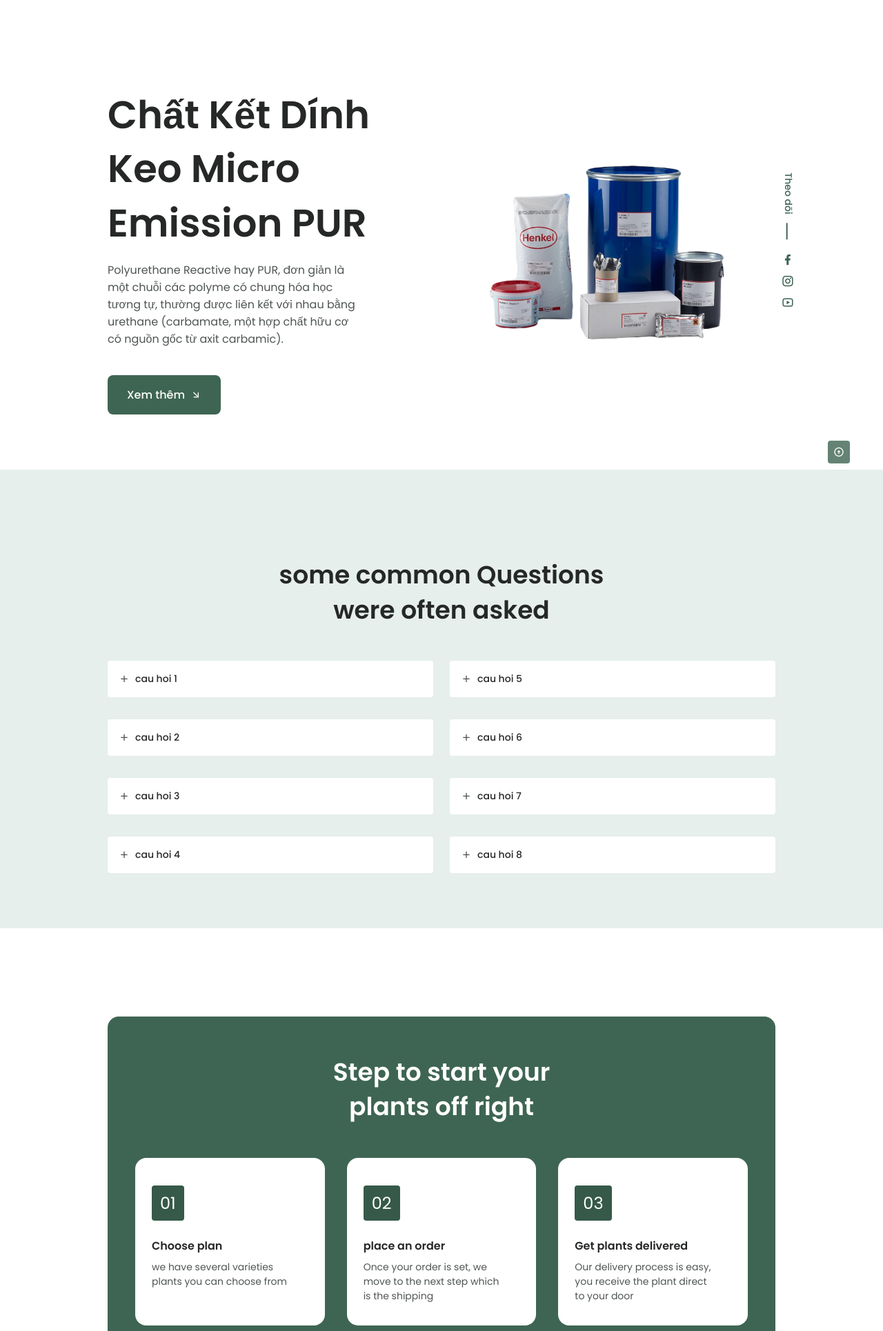
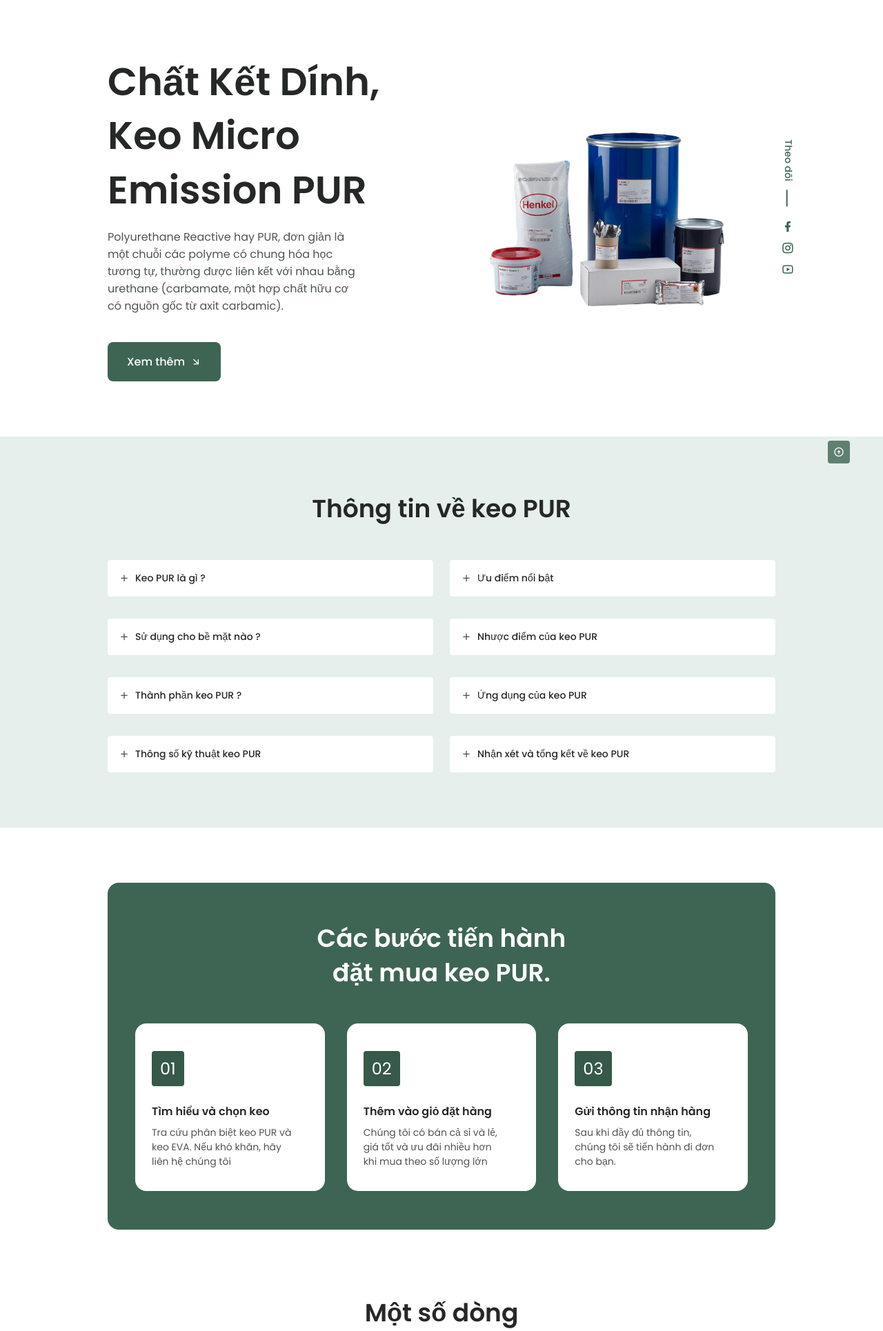
Before and after one commit to BlazikenSGU/keoPUR, a PHP site: page / in a window 1280 px wide. Shown: the part 80-2010 px from the top of the page at 69% size. Run offline with PHP 8.4, Linux system fonts and the light colour scheme; some libraries are stand-ins or nearby versions.

Commit message:
update 3

```diff
--- a/assets/css/style.css
+++ b/assets/css/style.css
@@ -949,7 +949,7 @@ body.dark-theme {
     }
 
     .section {
-        padding: 8rem 0 1rem;
+        padding: 5rem 0 1rem;
     }
 
     .section__title,
@@ -958,7 +958,7 @@ body.dark-theme {
     }
 
     .home {
-        padding: 13rem 0 5rem;
+        padding: 10rem 0 5rem;
     }
 
     .home__img {
--- /dev/null
+++ b/assets/js/back.js
@@ -0,0 +1,5 @@
+
+document.getElementById("url").addEventListener("click", function () {
+    // Sử dụng window.history để quay lại trang trước
+    window.history.back();
+});
--- a/assets/js/route.js
+++ /dev/null
@@ -1,5 +0,0 @@
-function navigateTo(page) {
-    history.pushState({}, null, page);
-
-    window.history.replaceState({}, null, page);
-}
--- a/index.html
+++ b/index.php
@@ -19,14 +19,14 @@
 
     <header class="header" id="header">
         <nav class="nav container">
-            <a href="index.html" class="nav__logo">
+            <a href="home" class="nav__logo">
                 <i class="ri-leaf-line nav__logo-icon"></i> Đông Bắc
             </a>
 
             <div class="nav__menu" id="nav-menu">
                 <ul class="nav__list">
                     <li class="nav__item">
-                        <a href="#home" class="nav__link active-link">Home</a>
+                        <a href="home" class="nav__link active-link">Home</a>
                     </li>
                     <li class="nav__item">
                         <a href="#about" class="nav__link">About</a>
@@ -68,7 +68,7 @@
 
                 <div class="home__data">
                     <h1 class="home__title">
-                        Chất Kết Dính Keo Micro Emission PUR
+                        Chất Kết Dính, Keo Micro Emission PUR
                     </h1>
                     <p class="home__description">
                         Polyurethane Reactive hay PUR, đơn giản là một chuỗi các polyme có chung hóa học tương tự,
@@ -101,9 +101,9 @@
             </div>
         </section>
 
-          <section class="questions section" id="about">
+        <section class="questions section" id="about">
             <h2 class="section__title-center question__title container">
-                some common Questions <br> were often asked
+                Thông tin về keo PUR
             </h2>
 
             <div class="questions__container container grid">
@@ -112,14 +112,14 @@
                         <header class="questions__header">
                             <i class="ri-add-line question__icon"></i>
                             <h3 class="questions__item-title">
-                                cau hoi 1
+                                Keo PUR là gì ?
                             </h3>
                         </header>
 
                         <div class="questions__content">
                             <p class="questions__description">
-                                Plants are easy way to add color energy and transform your space but which planet is for
-                                you. Choosing the right plant.
+                                Keo PUR (Polyurethane) là vật liệu tổng hợp cấu thành từ nhiều thành phần hữu cơ liên
+                                kết bằng urethane.
                             </p>
                         </div>
                     </div>
@@ -128,14 +128,14 @@
                         <header class="questions__header">
                             <i class="ri-add-line question__icon"></i>
                             <h3 class="questions__item-title">
-                                cau hoi 2
+                                Sử dụng cho bề mặt nào ?
                             </h3>
                         </header>
 
                         <div class="questions__content">
                             <p class="questions__description">
-                                Plants are easy way to add color energy and transform your space but which planet is for
-                                you. Choosing the right plant.
+                                Ứng dụng trong sản xuất nội thất gỗ công nghiệp nói chung và dán cạnh nói riêng
+                                , PVC, PE, PP, Teflon, Acrylic PMMA.
                             </p>
                         </div>
                     </div>
@@ -144,14 +144,13 @@
                         <header class="questions__header">
                             <i class="ri-add-line question__icon"></i>
                             <h3 class="questions__item-title">
-                                cau hoi 3
+                                Thành phần keo PUR ?
                             </h3>
                         </header>
 
                         <div class="questions__content">
                             <p class="questions__description">
-                                Plants are easy way to add color energy and transform your space but which planet is for
-                                you. Choosing the right plant.
+                                Thành phần chính của keo pur là nhựa Polyurethane (PU)
                             </p>
                         </div>
                     </div>
@@ -160,14 +159,15 @@
                         <header class="questions__header">
                             <i class="ri-add-line question__icon"></i>
                             <h3 class="questions__item-title">
-                                cau hoi 4
+                                Thông số kỹ thuật keo PUR
                             </h3>
                         </header>
 
                         <div class="questions__content">
                             <p class="questions__description">
-                                Plants are easy way to add color energy and transform your space but which planet is for
-                                you. Choosing the right plant.
+                                Nhiệt độ nóng chảy keo PUR từ 130-180 độ C. Keo càng nhớt thì trọng lượng phân tử càng
+                                thấp.
+                                Chỉ số MFI là 30.000 mPas / 140 độ C.
                             </p>
                         </div>
                     </div>
@@ -179,14 +179,14 @@
                         <header class="questions__header">
                             <i class="ri-add-line question__icon"></i>
                             <h3 class="questions__item-title">
-                                cau hoi 5
+                                Ưu điểm nổi bật
                             </h3>
                         </header>
 
                         <div class="questions__content">
                             <p class="questions__description">
-                                Plants are easy way to add color energy and transform your space but which planet is for
-                                you. Choosing the right plant.
+                                Thời gian sử dụng lâu dài và không lần lo lắng rủi ro xảy ra khi lưu kho và xử lý.
+                                Không phán tán chất thải độc hại. Ngoài ra keo còn có tính hãm cháy.
                             </p>
                         </div>
                     </div>
@@ -195,14 +195,13 @@
                         <header class="questions__header">
                             <i class="ri-add-line question__icon"></i>
                             <h3 class="questions__item-title">
-                                cau hoi 6
+                                Nhược điểm của keo PUR
                             </h3>
                         </header>
 
                         <div class="questions__content">
                             <p class="questions__description">
-                                Plants are easy way to add color energy and transform your space but which planet is for
-                                you. Choosing the right plant.
+                                Nhạy cảm với nhiệt độ, tránh để keo tiếp xúc với nhiệt độ quá cao.
                             </p>
                         </div>
                     </div>
@@ -211,14 +210,14 @@
                         <header class="questions__header">
                             <i class="ri-add-line question__icon"></i>
                             <h3 class="questions__item-title">
-                                cau hoi 7
+                                Ứng dụng của keo PUR
                             </h3>
                         </header>
 
                         <div class="questions__content">
                             <p class="questions__description">
-                                Plants are easy way to add color energy and transform your space but which planet is for
-                                you. Choosing the right plant.
+                                Ứng dụng trên dây chuyền sản xuất lắp ráp của các ngành Công nghiệp.
+                                Bao gồm: Dệt may, Bỉm tã, Điện tử, In ấn, Xây dựng.
                             </p>
                         </div>
                     </div>
@@ -227,14 +226,15 @@
                         <header class="questions__header">
                             <i class="ri-add-line question__icon"></i>
                             <h3 class="questions__item-title">
-                                cau hoi 8
+                                Nhận xét và tổng kết về keo PUR
                             </h3>
                         </header>
 
                         <div class="questions__content">
                             <p class="questions__description">
-                                Plants are easy way to add color energy and transform your space but which planet is for
-                                you. Choosing the right plant.
+                                Đem lại nhiều công dụng, cụ thể có tính chống nước, bền bỉ cho vật liệu.
+                                Độ bám dính của keo nhiệt PUR cực cao và tốc độ khô vô cùng ấn tượng.
+                                Ngoài ra không thải chất độc ra môi trường, an toàn sức khoẻ cho người dùng.
                             </p>
                         </div>
                     </div>
@@ -247,28 +247,29 @@
         <section class="steps section container">
             <div class="steps__bg">
                 <h2 class="section__title-center steps__title">
-                    Step to start your <br> plants off right
+                    Các bước tiến hành <br> đặt mua keo PUR.
                 </h2>
 
                 <div class="steps__container grid">
                     <div class="steps__card">
                         <div class="steps__card-number">01</div>
-                        <h3 class="steps__card-title">Choose plan</h3>
-                        <p class="steps__card-description">we have several varieties plants you can choose from</p>
+                        <h3 class="steps__card-title">Tìm hiểu và chọn keo</h3>
+                        <p class="steps__card-description">Tra cứu phân biệt keo PUR và keo EVA. Nếu khó khăn, hãy liên
+                            hệ chúng tôi </p>
                     </div>
 
                     <div class="steps__card">
                         <div class="steps__card-number">02</div>
-                        <h3 class="steps__card-title">place an order</h3>
-                        <p class="steps__card-description">Once your order is set, we move to the next step which is the
-                            shipping</p>
+                        <h3 class="steps__card-title">Thêm vào giỏ đặt hàng</h3>
+                        <p class="steps__card-description"> Chúng tôi có bán cả sỉ và lẻ, giá tốt và ưu đãi nhiều hơn
+                            khi mua theo số lượng lớn</p>
                     </div>
 
                     <div class="steps__card">
                         <div class="steps__card-number">03</div>
-                        <h3 class="steps__card-title">Get plants delivered</h3>
-                        <p class="steps__card-description">Our delivery process is easy, you receive the plant direct to
-                            your door </p>
+                        <h3 class="steps__card-title">Gửi thông tin nhận hàng</h3>
+                        <p class="steps__card-description"> Sau khi đầy đủ thông tin, chúng tôi sẽ tiến hành đi đơn cho
+                            bạn. </p>
                     </div>
                 </div>
             </div>
@@ -280,7 +281,8 @@
             </h2>
 
             <p class="product__description">
-                Dưới đây là một số dòng keo PUR sử dụng cho nhu cầu dán khác nhau được nhập khẩu từ các nhãn hàng lớn khác nhau trên thế giới.
+                Dưới đây là một số dòng keo PUR sử dụng cho nhu cầu dán khác nhau được nhập khẩu từ các nhãn hàng lớn
+                khác nhau trên thế giới.
             </p>
 
             <div class="product__container grid">
@@ -373,34 +375,34 @@
 
                 <div class="about__data">
                     <h2 class="section__title about__title">
-                        who we really are & <br> why choose us
+                        Tin tức mới nhất về các dòng sản phẩm
                     </h2>
 
                     <p class="about__description">
-                        we have over 4000+ unbiased reviews and our customer rush our plan process and delivery service
-                        every time
+                        Chúng tôi có nhiều sản phẩm đến từ các nhãn hàng lớn trên thế giới với nhiều dạng phân loại để
+                        sử dụng cho từng trường hợp khác nhau.
                     </p>
 
                     <div class="about__details">
                         <p class="about__details-description">
                             <i class="ri-checkbox-fill about__details-icon"></i>
-                            asdsa
+                            Ra mắt dòng sản phẩm mới về keo pur
                         </p>
                         <p class="about__details-description">
                             <i class="ri-checkbox-fill about__details-icon"></i>
-                            asdsa
+                            Ra mắt dòng sản phẩm mới về keo pur
                         </p>
                         <p class="about__details-description">
                             <i class="ri-checkbox-fill about__details-icon"></i>
-                            asdsa
+                            Ra mắt dòng sản phẩm mới về keo pur
                         </p>
                         <p class="about__details-description">
                             <i class="ri-checkbox-fill about__details-icon"></i>
-                            asdsa
+                            Ra mắt dòng sản phẩm mới về keo pur
                         </p>
                     </div>
 
-                    <a href="news.html" class="button--link button--flex">
+                    <a href="news" id="newsLink" class="button--link button--flex">
                         Xem thêm <i class="ri-arrow-right-down-line button__icon"></i>
                     </a>
 
@@ -412,12 +414,12 @@
             <div class="contact__container grid">
                 <div class="contact__box">
                     <h2 class="section__title">
-                        Reach out to us today <br> via any of the given infomation
+                        Gửi thông tin cho <br> chúng tôi
                     </h2>
 
                     <div class="contact__data">
                         <div class="contact__infomation">
-                            <h3 class="contact__subtitle"> Call us for instant support</h3>
+                            <h3 class="contact__subtitle"> Gọi cho chúng tôi để được tư vấn</h3>
                             <span class="contact__description">
                                 <i class="ri-phone-line"></i>
                                 +84 123 456 789
@@ -425,7 +427,7 @@
                         </div>
 
                         <div class="contact__infomation">
-                            <h3 class="contact__subtitle"> Send infomation to Email</h3>
+                            <h3 class="contact__subtitle"> Gửi thông tin cần hỗ trợ qua Email</h3>
                             <span class="contact__description">
                                 <i class="ri-mail-line"></i>
                                 user@gmail.com
@@ -454,7 +456,7 @@
                         </div>
                     </div>
 
-                    <button class="button button--flex">
+                    <button class="button button--flex" disabled>
                         Send message
                         <i class="ri-arrow-right-up-line button-icon"></i>
                     </button>
@@ -473,13 +475,13 @@
                 </a>
 
                 <h3 class="footer__title">
-                    subscribe to our newsletter <br> to stay update
+                    Đăng ký nhận thông tin mới <br> để cập nhật sản phẩm mới
                 </h3>
 
                 <div class="footer__subscribe">
                     <input type="email" placeholder="Enter your email" class="footer__input">
 
-                    <button class="button button--flex footer__button">
+                    <button class="button button--flex footer__button" disabled>
                         Subscribe
                         <i class="ri-arrow-right-up-line button__icon"></i>
                     </button>
@@ -492,15 +494,15 @@
                     Địa chỉ
                 </h3>
                 <ul class="footer__data">
-                    <li class="footer__infomation">35 Duong van an</li>
-                    <li class="footer__infomation">35 Duong van an</li>
-                    <li class="footer__infomation">35 Duong van an</li>
+                    <li class="footer__infomation">35 Dương Văn An,</li>
+                    <li class="footer__infomation">Phường An Phú,</li>
+                    <li class="footer__infomation">Quận 2, TPHCM</li>
                 </ul>
             </div>
 
             <div class="footer__content">
                 <h3 class="footer__title">
-                    Contact Us
+                    Liên hệ
                 </h3>
                 <ul class="footer__data">
                     <li class="footer__infomation">+84 123 456 789</li>
@@ -542,7 +544,7 @@
         <i class="ri-arrow-up-circle-line scrollup__icon"></i>
     </a>
 
-    <script src="assets/js/route.js"></script>
+    <script src="assets/js/rewrite.js"></script>
 
     <script src="assets/js/main.js"></script>
 
```
Also changed, not shown: other parts of assets/css/style.css (+68 -0 lines), admin/index.php (added, +23 -0 lines), assets/js/convertDateTimeFormat.js (added, +17 -0 lines), connectDB.php (added, +11 -0 lines), new-detail.php (renamed from news.html, +53 -55 lines), news.php (added, +178 -0 lines), .htaccess (added), admin/admin.css (added).
